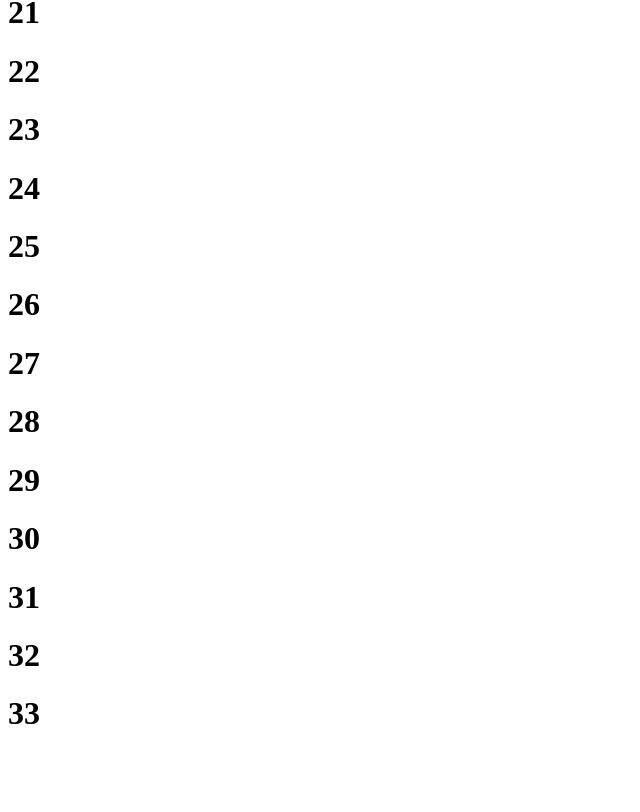
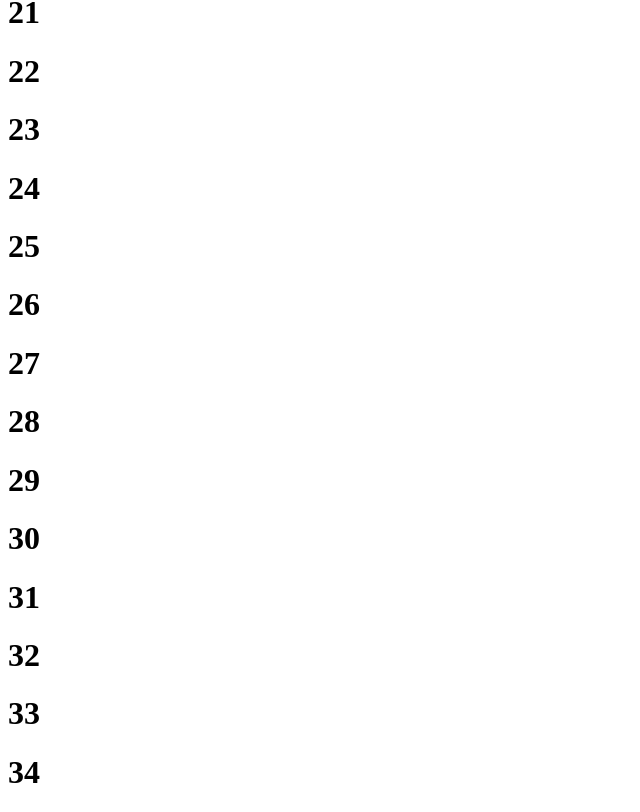
Before and after one commit to theit0/ecommerceFETests, a React (Vite) app: page / in a window 1280 px wide. Shown: the part 1196-2008 px from the top of the page, without its empty margins (0-640 px from the left). Before the commit the page ends 1950 px from the top, so only its background shows below. Built offline with nearby package versions, Linux system fonts and the light colour scheme.

Commit message:
Test case 34

```diff
--- a/src/App.tsx
+++ b/src/App.tsx
@@ -37,6 +37,7 @@ function App() {
       <h1>31</h1>
       <h1>32</h1>
       <h1>33</h1>
+      <h1>34</h1>
     </>
   )
 }
```
